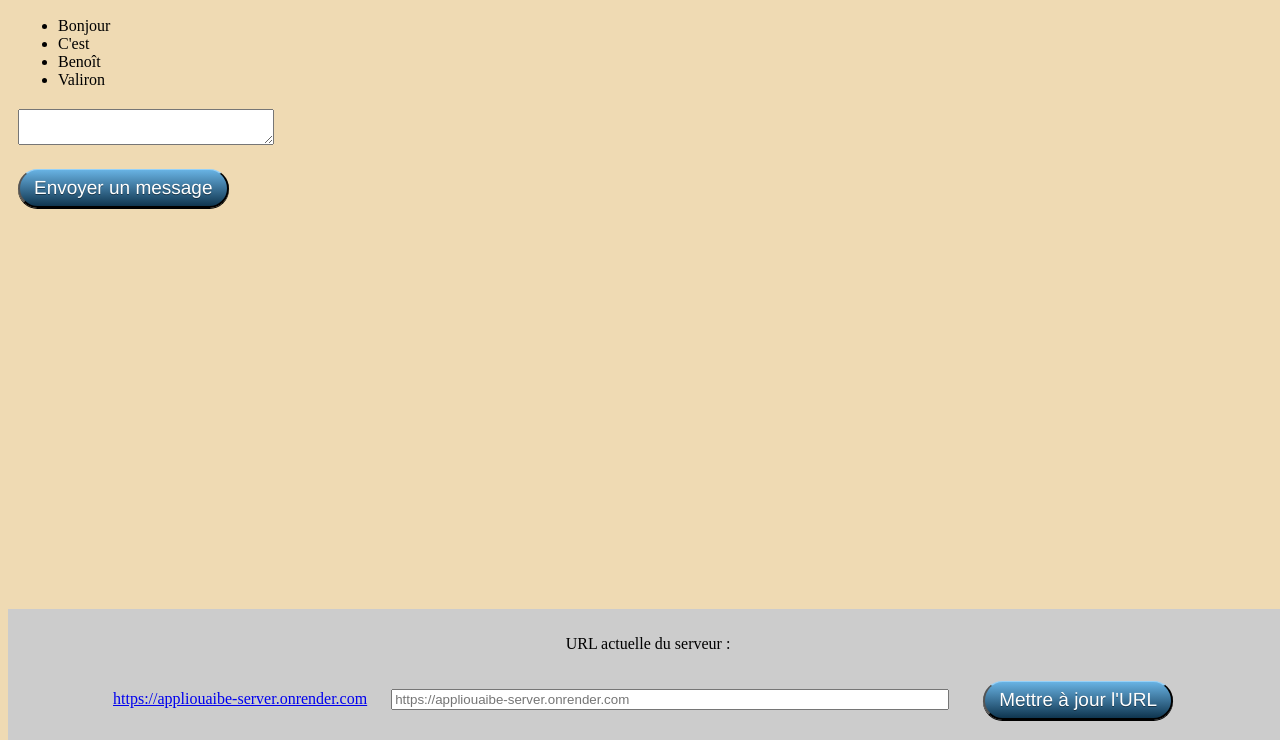
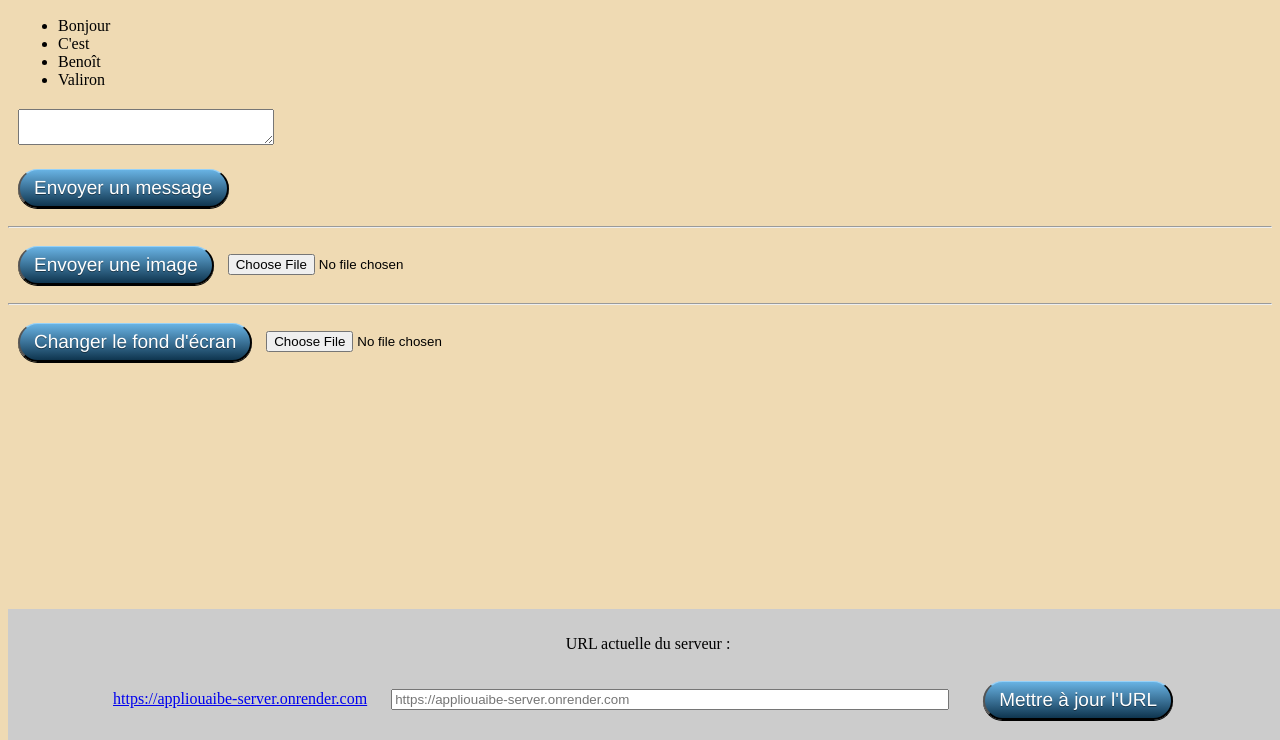
Before and after one commit to asynkr/appliouaibe-client, a plain HTML site: page index.html in a window 1280 px wide. Shown: the part 60-800 px from the top of the page. Drawn offline with Linux system fonts and the light colour scheme; no server answers.

Commit message:
merge cyprien's changes

```diff
--- a/index.html
+++ b/index.html
@@ -21,6 +21,14 @@
   </div>
 
   <button onclick="new_message()" class="buttonStyle">Envoyer un message</button>
+  <hr>
+  <button onclick="sendImage()" class="buttonStyle">Envoyer une image</button>
+  <input type="file" id="image-input-1" accept="image/*">
+  <div id="image-container"></div>
+
+  <hr>
+  <button onclick="sendLocalImage()" class="buttonStyle">Changer le fond d'écran</button>
+  <input type="file" id="image-input-2" accept="image/*">
 
   <!-- Changement de l'URL du serveur : -->
   <div class="bottom-div">
--- a/script.js
+++ b/script.js
@@ -4,11 +4,11 @@ function getMessages() {
   return fetch(serverUrl + '/msg/getAll')
     .then(function(response) {
       return response.json();
-    })
+    });
 }
 
 function postMessage(message) {
-  return fetch(serverUrl + '/msg/post/' + message)
+  return fetch(serverUrl + '/msg/post/' + message);
 }
 
 function getAllMessagesAndUpdate() {
@@ -17,7 +17,7 @@ function getAllMessagesAndUpdate() {
       return { "msg": message };
     });
     update(messagesFormatted);
-  })
+  });
 }
 
 function update(tab/*: [{"msg": "..."}] */) {
@@ -36,15 +36,73 @@ function update(tab/*: [{"msg": "..."}] */) {
   }
 }
 
+function sendLocalImage() {
+  let input = document.getElementById("image-input-2");
+  let file = input.files[0];
+
+  // Check if a file was selected
+  if (file) {
+    let reader = new FileReader();
+
+    reader.onload = function(event) {
+      let imageUrl = event.target.result;
+      document.body.style.backgroundImage = `url('${imageUrl}')`;
+    };
+
+    reader.readAsDataURL(file);
+  }
+}
+
+function sendImage() {
+  let input = document.getElementById("image-input-1");
+  let file = input.files[0];
+  let formData = new FormData();
+  formData.append("image", file);
+
+  fetch(serverUrl + '/image/upload', {
+    method: 'POST',
+    body: formData
+  })
+    .then(response => {
+      if (!response.ok) {
+        throw new Error('Network response was not ok');
+      }
+      return response.text();
+    })
+    .then(data => {
+      let imageUrl = JSON.parse(data).imageUrl;
+      console.log(imageUrl);
+      displayImage(imageUrl);
+    })
+    .catch(error => {
+      console.error('Error uploading image:', error);
+    });
+}
+
+
+function displayImage(imageUrl) {
+  let container = document.getElementById("image-container");
+  container.innerHTML = "";
+
+  let img = document.createElement("img");
+  img.src = imageUrl;
+  img.alt = "Uploaded image";
+  container.appendChild(img);
+}
+
+
+
 function new_message() {
   let textarea = document.getElementById("send-msg-textarea");
 
   // Push message to server
-  postMessage(textarea.value).then(getAllMessagesAndUpdate)
+  postMessage(textarea.value).then(getAllMessagesAndUpdate);
 
   // Remove text from textarea
   textarea.value = "";
 }
+
+
 
 function updateServerUrlDisplay(url) {
   let link = document.getElementById("server-url-current");
--- a/style.css
+++ b/style.css
@@ -1,6 +1,9 @@
 body {
   background-color: #efdab3;
   font-family: "Papyrus";
+  background-size: cover;
+  background-position: center;
+
 }
 
 h1 {
```
